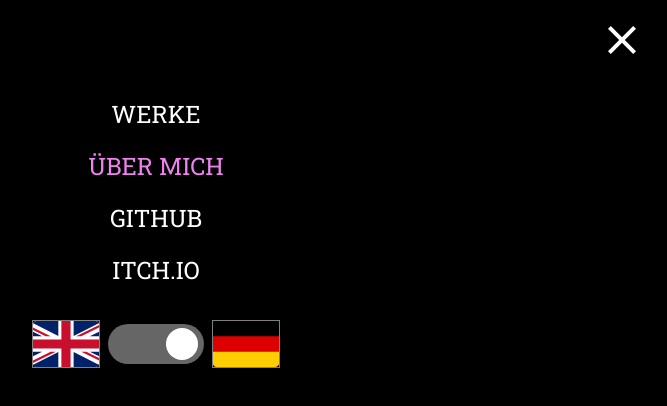
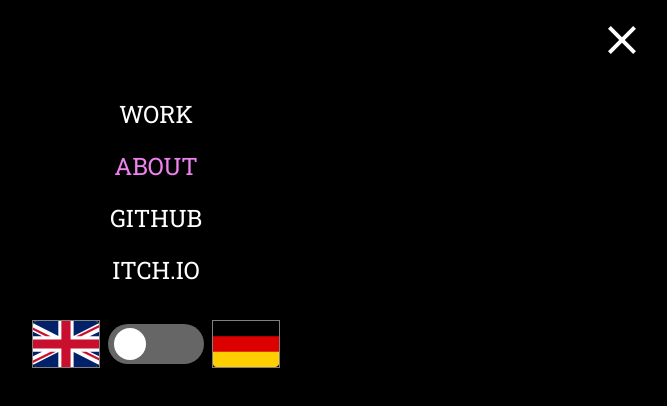
Before and after one commit to EndocrineMSc/portfolio-website, a React (Vite) app: page /about in a window 1280 px wide. Both pictures are taken after a click on the button 1110 px from the left and 41 px from the top of the page. Shown: the top 406 px of the page, without its empty margins (484-1151 px from the left). Built offline with nearby package versions, Linux system fonts and the light colour scheme.

Commit message:
fix: Language toggle now should default to english on first use

```diff
--- a/src/components/toggleSwitch/ToggleSwitch.tsx
+++ b/src/components/toggleSwitch/ToggleSwitch.tsx
@@ -6,7 +6,11 @@ import { useEffect } from 'react';
 
 const ToggleSwitch = () => {
   const { i18n } = useTranslation();
-  const [isEnglish, setLanguage] = useState(i18n.language === 'en');
+  console.log(i18n.language);
+  console.log(i18n.language == 'en');
+  const [isEnglish, setLanguage] = useState(
+    i18n.language == 'en' || i18n.language == 'en-US',
+  );
 
   const toggleLanguage = () => {
     setLanguage((prev) => !prev);
```
